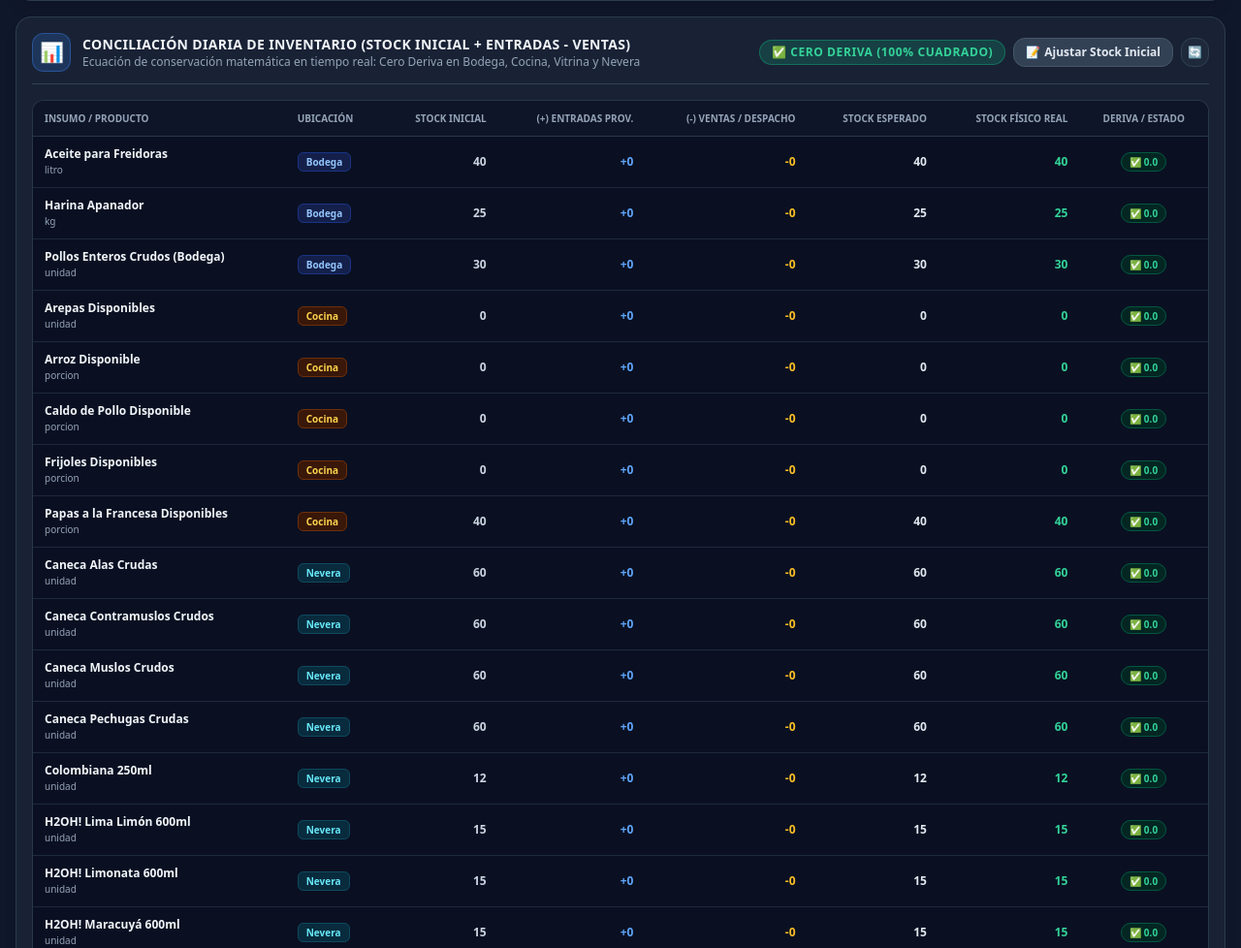
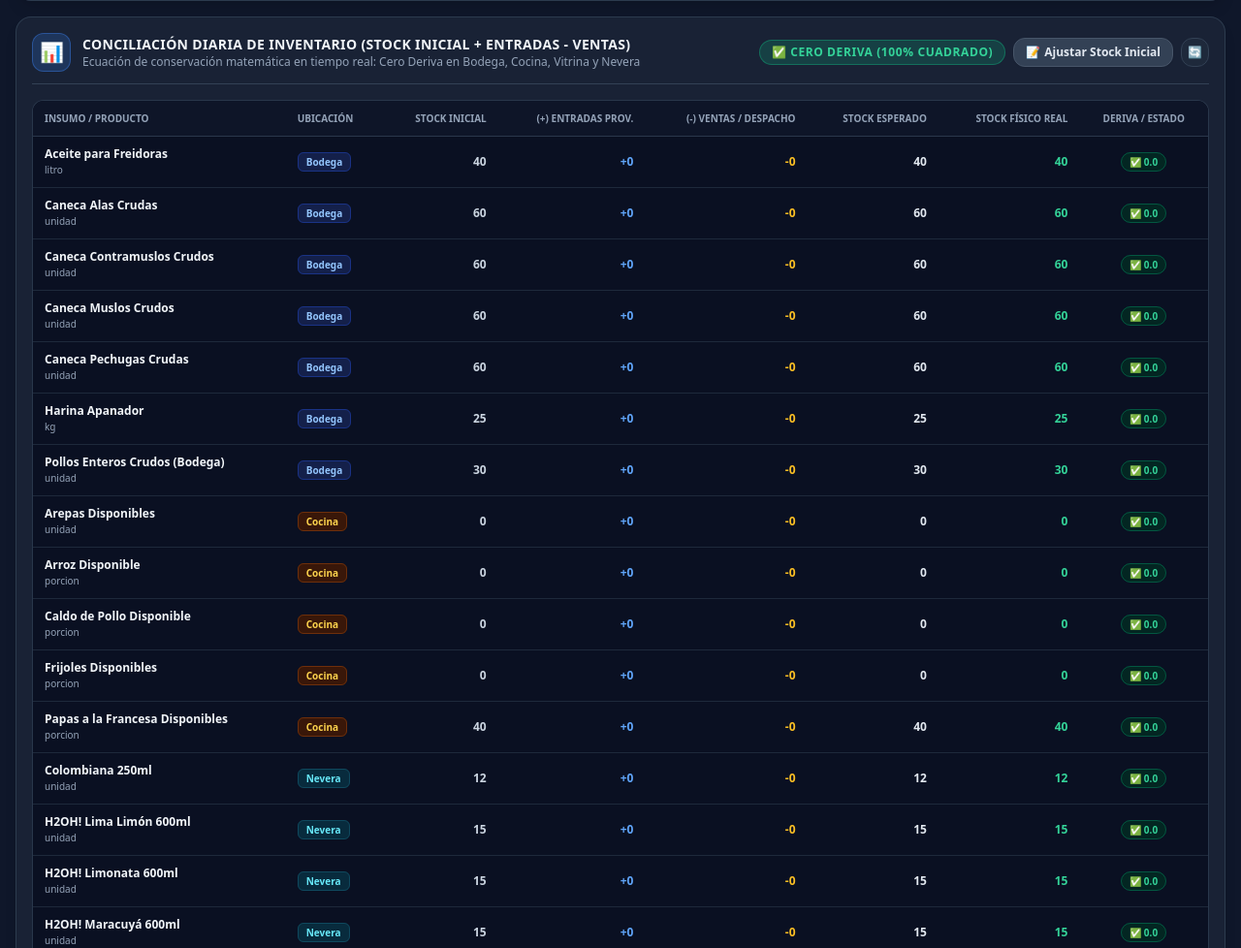
Before and after one commit to josemp89/pollo-apanado, a FastAPI app: page /caja in a window 1280 px wide. Shown: the part 1524-2502 px from the top of the page at 97% size. Run offline with FastAPI, Linux system fonts and the light colour scheme; data comes from the database, SQL or seed files in the repository; data that the repository does not hold is empty; some libraries are stand-ins or nearby versions.

Commit message:
feat: separacion definitiva de pollo en Bodega a Vitrina y Nevera exclusiva para gaseosas

```diff
--- a/app/routers/kitchen.py
+++ b/app/routers/kitchen.py
@@ -156,7 +156,7 @@ def surtir_presas(payload: SurtirPresasRequest):
         now = datetime.now()
         now_str = now.isoformat()
 
-        # 1. Descontar presas de las canecas crudas en Nevera y sumarlas a Vitrina
+        # 1. Descontar presas de las canecas crudas en Bodega y sumarlas a Vitrina
         if payload.pechugas > 0:
             cursor.execute("UPDATE inventory SET stock = MAX(0, stock - ?), updated_at = ? WHERE item_key = 'pechuga_nevera'", (payload.pechugas, now_str))
             cursor.execute("UPDATE inventory SET stock = stock + ?, updated_at = ? WHERE item_key = 'pechuga_vitrina'", (payload.pechugas, now_str))
@@ -176,12 +176,12 @@ def surtir_presas(payload: SurtirPresasRequest):
                 contramuslos_yield, alas_yield, caldo_bases_yield, notes
             ) VALUES (?, ?, ?, ?, ?, ?, ?, 0, ?)
         """, (
-            now_str, payload.operator, 0, payload.pechugas, payload.muslos, payload.contramuslos, payload.alas, payload.notes or "Pase de caneca en nevera a vitrina"
+            now_str, payload.operator, 0, payload.pechugas, payload.muslos, payload.contramuslos, payload.alas, payload.notes or "Pase de caneca en bodega a vitrina"
         ))
 
         conn.commit()
 
-        # Obtener nuevo stock de cada presa (vitrina y canecas en nevera)
+        # Obtener nuevo stock de cada presa (vitrina y canecas en bodega)
         rows = cursor.execute("""
             SELECT item_key, stock
             FROM inventory
--- a/app/templates/cash.html
+++ b/app/templates/cash.html
@@ -440,24 +440,24 @@
 
   <!-- ==================== MODALES OPERATIVOS ==================== -->
 
-  <!-- MODAL: PASAR PRESAS DE NEVERA A VITRINA CALIENTE (DESDE CAJA) -->
+  <!-- MODAL: PASAR PRESAS DE BODEGA A VITRINA CALIENTE (DESDE CAJA) -->
   <div id="modalSacarPolloCash" class="fixed inset-0 bg-slate-950/80 backdrop-blur-sm z-50 hidden flex items-center justify-center p-4 overflow-y-auto">
     <div class="bg-slate-900 border border-amber-500/50 rounded-2xl max-w-lg w-full p-5 shadow-2xl space-y-4 animate-scale-up my-auto">
       <div class="flex items-center justify-between border-b border-slate-800 pb-2">
         <h3 class="font-black text-base text-amber-400 flex items-center space-x-2">
           <span>🍗</span>
-          <span>Pasar Presas a Vitrina Caliente</span>
+          <span>Pasar Presas de Bodega a Vitrina Caliente</span>
         </h3>
         <button onclick="closeSacarPolloCashModal()" class="text-slate-400 hover:text-white font-bold text-xl select-none">&times;</button>
       </div>
 
       <p class="text-xs text-slate-300">
-        Saca presas de las <strong>4 canecas adobadas en nevera</strong> para freír y abastecer la vitrina caliente. Se descuentan automáticamente de Nevera y se suman a Vitrina.
+        Saca presas de las <strong>4 canecas adobadas en bodega</strong> para freír y abastecer la vitrina caliente. Se descuentan automáticamente de Bodega y se suman a Vitrina.
       </p>
 
-      <!-- Estado en tiempo real de las 4 Canecas en Nevera -->
+      <!-- Estado en tiempo real de las 4 Canecas en Bodega -->
       <div class="flex items-center justify-between text-xs px-1 text-slate-300">
-        <span class="font-bold text-slate-400">Total en Nevera: <strong class="text-amber-300"><span id="modalNeveraCashPresasTotal">240</span> presas</strong></span>
+        <span class="font-bold text-slate-400">Total en Bodega: <strong class="text-amber-300"><span id="modalNeveraCashPresasTotal">240</span> presas</strong></span>
         <span class="px-2 py-0.5 rounded bg-amber-500/20 text-amber-200 border border-amber-500/40 text-[11px] font-black flex items-center space-x-1">
           <span>🍗</span>
           <span>=</span>
@@ -469,22 +469,22 @@
         <div class="space-y-0.5">
           <span class="text-[10px] text-blue-400 font-bold block">Pechugas</span>
           <span id="stockNeveraCashPechuga" class="text-sm font-black text-white">60</span>
-          <span class="text-[9px] text-slate-500 block">en caneca</span>
+          <span class="text-[9px] text-slate-500 block">en caneca (Bodega)</span>
         </div>
         <div class="space-y-0.5">
           <span class="text-[10px] text-amber-400 font-bold block">Contramuslos</span>
           <span id="stockNeveraCashContramuslo" class="text-sm font-black text-white">60</span>
-          <span class="text-[9px] text-slate-500 block">en caneca</span>
+          <span class="text-[9px] text-slate-500 block">en caneca (Bodega)</span>
         </div>
         <div class="space-y-0.5">
           <span class="text-[10px] text-orange-400 font-bold block">Muslos</span>
           <span id="stockNeveraCashMuslo" class="text-sm font-black text-white">60</span>
-          <span class="text-[9px] text-slate-500 block">en caneca</span>
+          <span class="text-[9px] text-slate-500 block">en caneca (Bodega)</span>
         </div>
         <div class="space-y-0.5">
           <span class="text-[10px] text-yellow-400 font-bold block">Alas</span>
           <span id="stockNeveraCashAla" class="text-sm font-black text-white">60</span>
-          <span class="text-[9px] text-slate-500 block">en caneca</span>
+          <span class="text-[9px] text-slate-500 block">en caneca (Bodega)</span>
         </div>
       </div>
 
@@ -793,7 +793,7 @@
           <div class="flex flex-col sm:flex-row sm:items-center justify-between gap-2 bg-slate-950/70 p-3 rounded-xl border border-slate-800">
             <div>
               <div class="text-xs font-black text-slate-200">Panel de Conteo Físico por Zonas Operativas</div>
-              <div class="text-[11px] text-slate-400">Verifica existencias en Vitrina, Nevera, Bodega e Insumos</div>
+              <div class="text-[11px] text-slate-400">Verifica existencias en Vitrina, Bodega, Nevera (Bebidas) e Insumos</div>
             </div>
             <button type="button" onclick="copyAllExpectedToPhysical()" class="px-4 py-2 rounded-xl bg-cyan-600 hover:bg-cyan-500 active:scale-95 text-white font-black text-xs shadow-lg transition flex items-center space-x-1.5 self-start sm:self-auto select-none" title="Rellena todos los campos con lo esperado si el negocio no presenta mermas ni faltantes">
               <span>⚡</span>
@@ -804,16 +804,16 @@
           <!-- Filtro de Zonas -->
           <div class="flex items-center flex-wrap gap-1.5 text-xs">
             <button id="zoneFilterBtn_all" onclick="filterClosingZone('all')" class="px-3 py-1.5 rounded-lg font-bold border transition bg-amber-500 text-slate-950 border-amber-400">
-              Todas (20)
+              Todas (24)
             </button>
             <button id="zoneFilterBtn_vitrina" onclick="filterClosingZone('vitrina')" class="px-3 py-1.5 rounded-lg font-bold border transition bg-slate-800 text-slate-300 border-slate-700 hover:text-white">
               🍗 Vitrina Caliente (4)
             </button>
+            <button id="zoneFilterBtn_bodega" onclick="filterClosingZone('bodega')" class="px-3 py-1.5 rounded-lg font-bold border transition bg-slate-800 text-slate-300 border-slate-700 hover:text-white">
+              📦 Bodega (7)
+            </button>
             <button id="zoneFilterBtn_nevera" onclick="filterClosingZone('nevera')" class="px-3 py-1.5 rounded-lg font-bold border transition bg-slate-800 text-slate-300 border-slate-700 hover:text-white">
-              🥤 Nevera Bebidas (8)
-            </button>
-            <button id="zoneFilterBtn_bodega" onclick="filterClosingZone('bodega')" class="px-3 py-1.5 rounded-lg font-bold border transition bg-slate-800 text-slate-300 border-slate-700 hover:text-white">
-              📦 Bodega (3)
+              🥤 Nevera Bebidas (12)
             </button>
             <button id="zoneFilterBtn_insumos" onclick="filterClosingZone('insumos')" class="px-3 py-1.5 rounded-lg font-bold border transition bg-slate-800 text-slate-300 border-slate-700 hover:text-white">
               🥣 Insumos Principales (5)
@@ -832,7 +832,7 @@
                     <span>Arqueo Rápido de Pollo (Método Canecas & Vitrina)</span>
                     <span class="px-2 py-0.5 rounded-full text-[10px] bg-amber-500/20 text-amber-400 border border-amber-500/30">Santiago</span>
                   </h4>
-                  <p class="text-[11px] text-slate-400">Calcula automáticamente sumando canecas cerradas, caneca abierta y pollo frito que queda para mañana</p>
+                  <p class="text-[11px] text-slate-400">Calcula automáticamente sumando canecas de bodega y pollo frito en vitrina que queda para mañana</p>
                 </div>
               </div>
               <button type="button" onclick="toggleSantiagoAssistant()" id="btnToggleSantiagoAssistant" class="px-3 py-1 rounded-lg bg-slate-800 hover:bg-slate-700 text-slate-300 font-bold text-xs border border-slate-700 transition">
@@ -841,14 +841,14 @@
             </div>
 
             <div id="santiagoAssistantContent" class="space-y-3 text-xs">
-              <!-- SECCIÓN 1: LAS 4 CANECAS EN NEVERA (PRESAS CRUDAS ADOBADAS) -->
+              <!-- SECCIÓN 1: LAS 4 CANECAS EN BODEGA (PRESAS CRUDAS ADOBADAS) -->
               <div class="bg-slate-950/70 p-3 rounded-xl border border-slate-800 space-y-2">
                 <div class="flex items-center justify-between">
                   <div class="font-bold text-slate-200 flex items-center space-x-1.5">
                     <span>🧊</span>
-                    <span>1. Nevera / 4 Canecas de Presas Crudas Adobadas (Restantes en frío)</span>
+                    <span>1. Bodega / 4 Canecas de Presas Crudas Adobadas (Restantes en frío)</span>
                   </div>
-                  <span class="text-[11px] text-slate-400">Presas contadas en cada caneca</span>
+                  <span class="text-[11px] text-slate-400">Presas contadas en cada caneca de bodega</span>
                 </div>
                 <div class="grid grid-cols-2 sm:grid-cols-4 gap-2">
                   <div class="bg-slate-900 p-2 rounded-lg border border-slate-800 text-center">
@@ -915,7 +915,7 @@
                     <span>Alas: <strong id="sc_total_ala" class="text-yellow-400 font-mono">0</strong></span>
                   </div>
                   <div class="text-[10px] text-amber-300 font-medium">
-                    Nevera cruda: <strong id="sc_total_crudo_sum" class="font-black text-white">0</strong> presas &bull; Vitrina frita para mañana: <strong id="sc_equiv_frito_total" class="font-black text-white">0</strong> presas &bull; Eq. total: <strong id="sc_equiv_pollos" class="font-black">0.0</strong> pollos
+                    Bodega cruda: <strong id="sc_total_crudo_sum" class="font-black text-white">0</strong> presas &bull; Vitrina frita para mañana: <strong id="sc_equiv_frito_total" class="font-black text-white">0</strong> presas &bull; Eq. total: <strong id="sc_equiv_pollos" class="font-black">0.0</strong> pollos
                   </div>
                 </div>
                 <button type="button" onclick="applySantiagoChickenTotals()" class="h-11 px-4 rounded-xl bg-gradient-to-r from-emerald-600 to-teal-600 hover:from-emerald-500 hover:to-teal-500 active:scale-95 text-white font-black text-xs shadow-lg transition flex items-center justify-center space-x-1.5 select-none self-end sm:self-auto">
@@ -1506,7 +1506,7 @@
 
       // Trazabilidad del pollo en las notas de cierre
       const notesEl = document.getElementById('closeClosingNotes');
-      const fritoSummary = `[POLLO FRITO VITRINA: ${totals.frito.total} presas (${totals.frito.pechuga}P, ${totals.frito.contramuslo}C, ${totals.frito.muslo}M, ${totals.frito.ala}A). NEVERA CRUDO: ${totals.crudo.total} presas en canecas].`;
+      const fritoSummary = `[POLLO FRITO VITRINA: ${totals.frito.total} presas (${totals.frito.pechuga}P, ${totals.frito.contramuslo}C, ${totals.frito.muslo}M, ${totals.frito.ala}A). BODEGA CRUDO: ${totals.crudo.total} presas en canecas].`;
       if (notesEl) {
         if (!notesEl.value.includes('[POLLO FRITO VITRINA:')) {
           notesEl.value = (notesEl.value ? notesEl.value + ' ' : '') + fritoSummary;
@@ -1517,7 +1517,7 @@
 
       updateStep2Summaries();
       alert(`✅ Conteos de pollo aplicados exitosamente al arqueo:\n\n` +
-            `🧊 Nevera (Canecas crudas): ${totals.crudo.total} presas\n` +
+            `🧊 Bodega (Canecas crudas): ${totals.crudo.total} presas\n` +
             `🍗 Vitrina (Frito para mañana): ${totals.frito.total} presas\n\n` +
             `Ambas zonas quedaron actualizadas en la planilla de cierre.`);
     }
@@ -1566,7 +1566,7 @@
       const zoneNames = {
         'vitrina': '🍗 Vitrina Caliente (Presas Listas)',
         'nevera': '🥤 Nevera Bebidas (Gaseosas)',
-        'bodega': '📦 Bodega (Frío / Seco)',
+        'bodega': '📦 Bodega (4 Canecas de Pollo Crudo / Secos)',
         'insumos': '🥣 Insumos Principales (Cocina)'
       };
 
@@ -2721,8 +2721,8 @@
           <div>
             <label class="block font-bold text-slate-300 mb-1">Ubicación:</label>
             <select id="supplierLocationSelect" required class="w-full bg-slate-950 border border-slate-700 rounded-xl px-3 py-2 font-bold text-slate-100 focus:outline-none focus:border-blue-500">
-              <option value="Nevera" selected>Nevera (Canecas / Bebidas)</option>
-              <option value="Bodega">Bodega (Frío / Seco)</option>
+              <option value="Bodega" selected>Bodega (Pollo Crudo / Insumos Secos)</option>
+              <option value="Nevera">Nevera (Bebidas y Gaseosas)</option>
               <option value="Cocina">Cocina (Insumos)</option>
               <option value="Vitrina">Vitrina (Térmica)</option>
             </select>
@@ -2734,7 +2734,7 @@
           <div class="space-y-1">
             <select id="supplierItemSelect" onchange="onSupplierItemSelectChange()" class="w-full bg-slate-950 border border-slate-700 rounded-xl px-3 py-2 font-bold text-slate-100 focus:outline-none focus:border-blue-500">
               <option value="">-- Seleccionar insumo existente o escribir abajo --</option>
-              <option value="pollos_enteros_nevera" data-loc="Nevera" selected>🍗 Pollos Enteros (Recibir y Despresar a Nevera: 8 presas c/u)</option>
+              <option value="pollos_enteros_bodega" data-loc="Bodega" selected>🍗 Pollos Enteros (Recibir y Despresar a Bodega: 8 presas c/u)</option>
               <option value="pollo_entero_crudo" data-loc="Bodega">Pollos Enteros Crudos (Bodega)</option>
               <option value="harina_apanar_kg" data-loc="Bodega">Harina Apanador (Bodega)</option>
               <option value="aceite_fritura_lt" data-loc="Bodega">Aceite para Freidoras (Bodega)</option>
@@ -2758,7 +2758,7 @@
             <label id="supplierQuantityLabel" class="block font-bold text-slate-300 mb-1">Cantidad de Pollos Enteros:</label>
             <input type="number" id="supplierQuantityInput" oninput="onSupplierQtyChange()" required min="0.1" step="any" placeholder="Ej. 20" class="w-full bg-slate-950 border border-slate-700 rounded-xl px-3.5 py-2 font-black text-amber-400 focus:outline-none focus:border-blue-500 tabular-nums">
             <span id="supplierPresasHelper" class="text-[10px] text-amber-300 font-bold mt-1 block">
-              ⚡ Se despresan en Nevera: 8 presas c/u (2P · 2C · 2M · 2A)
+              ⚡ Se despresan en Bodega: 8 presas c/u (2P · 2C · 2M · 2A)
             </span>
           </div>
           <div>
@@ -2797,11 +2797,11 @@
         fb.textContent = '';
       }
       const sel = document.getElementById('supplierItemSelect');
-      if (sel) sel.value = 'pollos_enteros_nevera';
+      if (sel) sel.value = 'pollos_enteros_bodega';
       const custom = document.getElementById('supplierItemCustomInput');
       if (custom) custom.value = '';
       const locSel = document.getElementById('supplierLocationSelect');
-      if (locSel) locSel.value = 'Nevera';
+      if (locSel) locSel.value = 'Bodega';
       onSupplierItemSelectChange();
     }
 
@@ -2824,7 +2824,9 @@
         locSel.value = opt.dataset.loc;
       }
 
-      const isChicken = sel.value === 'pollos_enteros_nevera' || (locSel && locSel.value === 'Nevera' && (custom?.value || '').toLowerCase().includes('pollo'));
+      const isChicken = (sel.value === 'pollos_enteros_bodega' || sel.value === 'pollos_enteros_nevera') ||
+                        ((locSel && (locSel.value === 'Bodega' || locSel.value === 'Nevera')) &&
+                         ((custom?.value || sel?.value || '').toLowerCase().includes('pollo')));
       if (isChicken) {
         if (qLabel) qLabel.textContent = 'Cantidad de Pollos Enteros:';
         if (helper) helper.classList.remove('hidden');
@@ -2842,16 +2844,18 @@
       const helper = document.getElementById('supplierPresasHelper');
       const qInp = document.getElementById('supplierQuantityInput');
 
-      const isChicken = (sel?.value === 'pollos_enteros_nevera') || (locSel?.value === 'Nevera' && ((custom?.value || '') + (sel?.value || '')).toLowerCase().includes('pollo'));
+      const isChicken = (sel?.value === 'pollos_enteros_bodega' || sel?.value === 'pollos_enteros_nevera') ||
+                        ((locSel?.value === 'Bodega' || locSel?.value === 'Nevera') &&
+                         ((custom?.value || '') + (sel?.value || '')).toLowerCase().includes('pollo'));
       if (!isChicken || !helper) return;
 
       const qty = parseFloat(qInp?.value || '0');
       if (qty > 0) {
         const p = qty * 2;
         const total = qty * 8;
-        helper.innerHTML = `⚡ <strong>${qty} pollos</strong> = +${total} presas en Nevera (<span class="text-amber-200">+${p} Pechugas, +${p} Contramuslos, +${p} Muslos, +${p} Alas</span>)`;
+        helper.innerHTML = `⚡ <strong>${qty} pollos</strong> = +${total} presas en Bodega (<span class="text-amber-200">+${p} Pechugas, +${p} Contramuslos, +${p} Muslos, +${p} Alas</span>)`;
       } else {
-        helper.innerHTML = `⚡ Se despresan en Nevera: 8 presas c/u (2P · 2C · 2M · 2A)`;
+        helper.innerHTML = `⚡ Se despresan en Bodega: 8 presas c/u (2P · 2C · 2M · 2A)`;
       }
     }
 
```
Also changed, not shown: app/database.py (+15 -10 lines), app/routers/cash.py (+9 -8 lines), app/routers/inventory.py (+37 -25 lines), app/templates/index.html (+13 -13 lines), tests/test_bodega_vitrina_nevera_separation.py (added, +91 -0 lines), tests/test_supplier_chicken_despiece_nevera.py (+6 -6 lines).
